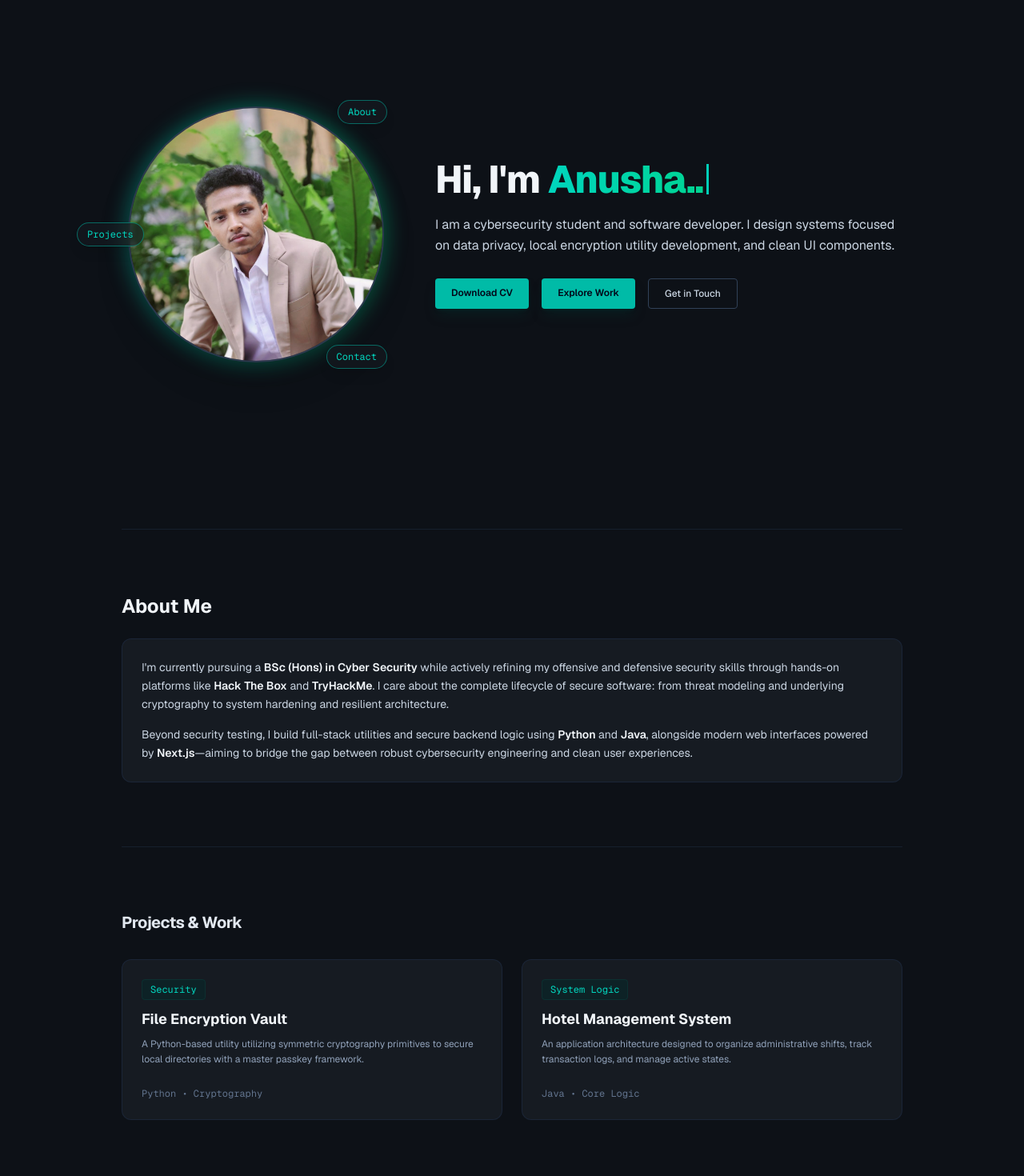
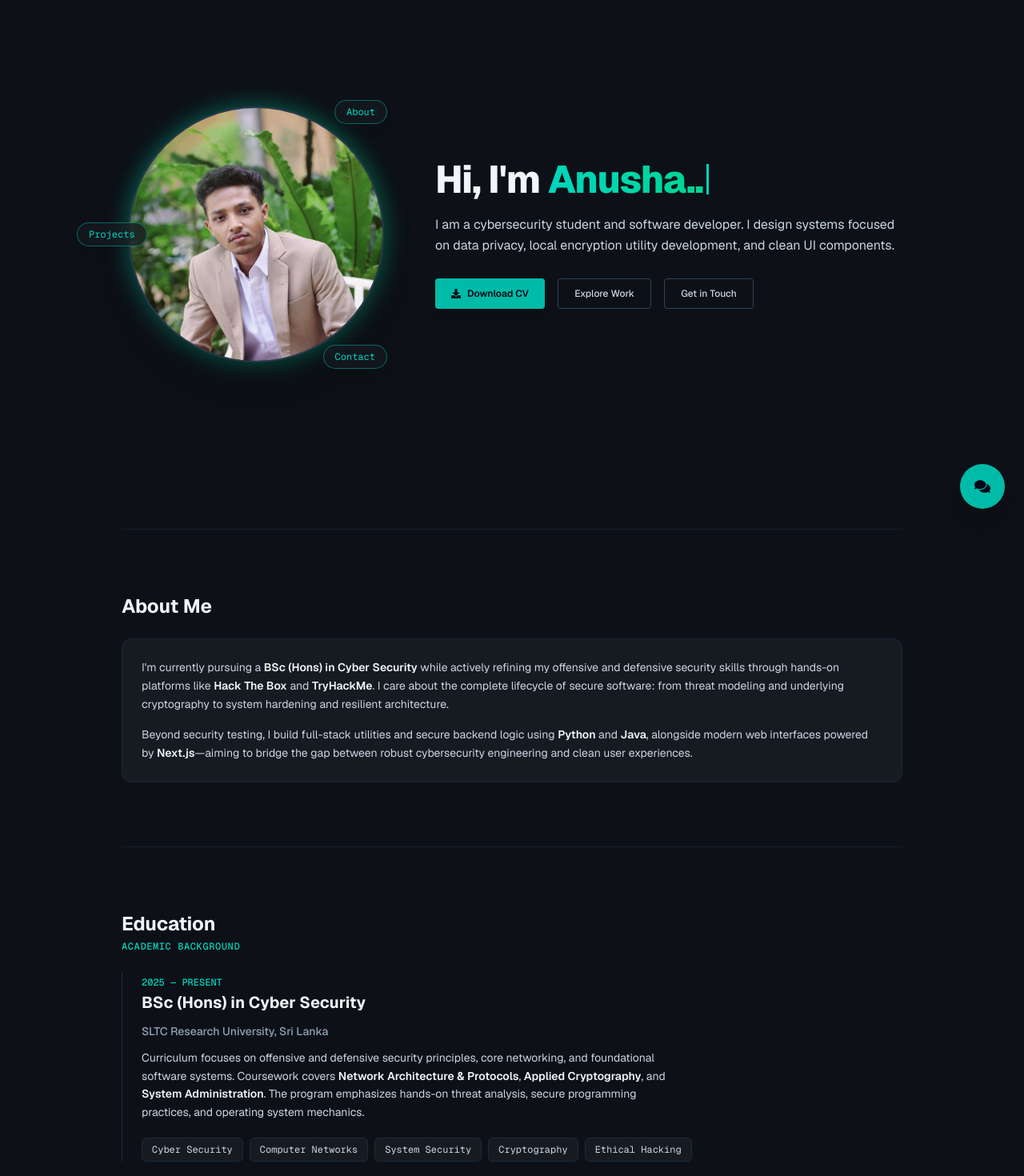
Before and after one commit to anushadilshan91-commits/My-Portfolio, a Next.js app: page / in a window 1280 px wide. Shown: the part 140-1610 px from the top of the page at 80% size. Built offline with nearby package versions, Linux system fonts and the light colour scheme.

Commit message:
Update code with bug fixes and improvements

```diff
--- /dev/null
+++ b/src/app/ChatBot.tsx
@@ -0,0 +1,54 @@
+"use client";
+import React, { useState } from "react";
+import { FaComments, FaTimes } from "react-icons/fa";
+
+export default function ChatBot() {
+  const [isOpen, setIsOpen] = useState(false);
+
+  return (
+    <div className="fixed bottom-6 right-6 z-50">
+      {/* Floating Toggle Button */}
+      <button
+        onClick={() => setIsOpen(!isOpen)}
+        aria-label="Toggle Chatbot"
+        className="w-14 h-14 rounded-full bg-teal-500 hover:bg-teal-400 text-slate-950 flex items-center justify-center text-xl shadow-xl transition-all duration-300 hover:scale-110"
+      >
+        {isOpen ? <FaTimes /> : <FaComments />}
+      </button>
+
+      {/* Chat Window */}
+      {isOpen && (
+        <div className="absolute bottom-18 right-0 w-80 sm:w-96 bg-[#161b22] border border-slate-800 rounded-xl shadow-2xl overflow-hidden flex flex-col h-96">
+          {/* Header */}
+          <div className="bg-[#0d1117] p-4 border-b border-slate-800 flex justify-between items-center">
+            <h3 className="text-sm font-bold text-slate-100 font-mono">
+              Assistant Bot
+            </h3>
+            <button
+              onClick={() => setIsOpen(false)}
+              className="text-slate-400 hover:text-slate-200 text-sm"
+            >
+              <FaTimes />
+            </button>
+          </div>
+
+          {/* Messages Container */}
+          <div className="flex-1 p-4 overflow-y-auto space-y-3 text-xs">
+            <div className="bg-slate-800/60 p-3 rounded-lg text-slate-300 max-w-[85%]">
+              Hi! Feel free to ask any questions about my projects or experience.
+            </div>
+          </div>
+
+          {/* Input Area */}
+          <div className="p-3 border-t border-slate-800/80 bg-[#0d1117]">
+            <input
+              type="text"
+              placeholder="Type a message..."
+              className="w-full bg-[#161b22] text-xs text-slate-200 border border-slate-800 rounded px-3 py-2 focus:outline-none focus:border-teal-500"
+            />
+          </div>
+        </div>
+      )}
+    </div>
+  );
+}
--- a/src/app/page.tsx
+++ b/src/app/page.tsx
@@ -2,8 +2,9 @@
 import React from 'react';
 import Image from 'next/image';
 import { FaLinkedinIn, FaWhatsapp, FaGithub, FaEnvelope, FaDownload } from "react-icons/fa";
+import ChatBot from "./ChatBot";
 
-// Typewriter Animation
+// Typewriter Animation Component
 function Typewriter({ text, speed = 450, pause = 1500 }: { text: string; speed?: number; pause?: number }) {
   const [displayedText, setDisplayedText] = React.useState("");
   const [isDeleting, setIsDeleting] = React.useState(false);
@@ -43,16 +44,19 @@ function Typewriter({ text, speed = 450, pause = 1500 }: { text: string; speed?:
 
 export default function Home() {
   return (
-    <div className="min-h-screen bg-[#0d1117] text-slate-100 font-sans selection:bg-teal-500 selection:text-slate-950">
+    <div className="min-h-screen bg-[#0d1117] text-slate-100 font-sans selection:bg-teal-500 selection:text-slate-950 scroll-smooth">
 
       {/* Navigation Header */}
-      <nav className="sticky top-0 z-50 backdrop-blur-md bg-[#0d1117]/80 border-b border-slate-800/60">
+      <nav className="sticky top-0 z-50 backdrop-blur-md bg-[#0d1117]/80 border-b border-slate-800/60 transition-all duration-300">
         <div className="max-w-5xl mx-auto px-6 h-16 flex items-center justify-between">
-          <span className="text-md font-mono font-bold text-teal-400">Anusha Dilshan</span>
+          <span className="text-md font-mono font-bold text-teal-400 hover:opacity-80 transition-opacity">
+            Anusha Dilshan
+          </span>
           <div className="flex gap-6 text-sm font-medium text-slate-400">
-            <a href="#about" className="hover:text-teal-400 transition-colors">About</a>
-            <a href="#projects" className="hover:text-teal-400 transition-colors">Projects</a>
-            <a href="#contact" className="hover:text-teal-400 transition-colors">Contact</a>
+            <a href="#about" className="hover:text-teal-400 transition-colors duration-300">About</a>
+            <a href="#education" className="hover:text-teal-400 transition-colors duration-300">Education</a>
+            <a href="#projects" className="hover:text-teal-400 transition-colors duration-300">Projects</a>
+            <a href="#contact" className="hover:text-teal-400 transition-colors duration-300">Contact</a>
           </div>
         </div>
       </nav>
@@ -66,19 +70,19 @@ export default function Home() {
           className="min-h-[calc(100vh-4rem)] flex flex-col md:flex-row items-center justify-center gap-12 md:gap-16 py-12"
         >
           {/* Profile Picture Container with Orbiting Buttons */}
-          <div className="relative w-64 h-64 md:w-80 md:h-80 flex-shrink-0">
+          <div className="relative w-64 h-64 md:w-80 md:h-80 flex-shrink-0 group">
 
             {/* Glow backdrop */}
-            <div className="absolute -inset-1 rounded-full bg-gradient-to-r from-teal-500/40 to-emerald-500/40 blur-md"></div>
+            <div className="absolute -inset-1 rounded-full bg-gradient-to-r from-teal-500/40 to-emerald-500/40 blur-md transition-all duration-500 group-hover:blur-lg"></div>
 
             {/* Circular Image Wrapper */}
-            <div className="relative w-full h-full rounded-full overflow-hidden border-2 border-slate-700/80 bg-[#161b22] shadow-2xl">
+            <div className="relative w-full h-full rounded-full overflow-hidden border-2 border-slate-700/80 bg-[#161b22] shadow-2xl transition-transform duration-500 hover:scale-[1.02]">
               <Image
                 src="/anusha.jpg"
                 alt="Anusha Dilshan"
                 fill
                 sizes="(max-width: 768px) 256px, 320px"
-                className="object-cover"
+                className="object-cover transition-transform duration-700 hover:scale-105"
                 style={{ objectPosition: 'center top' }}
                 priority
               />
@@ -87,7 +91,7 @@ export default function Home() {
             {/* Orbiting Button 1: About */}
             <a
               href="#about"
-              className="absolute -top-2 -right-1 z-10 px-3 py-1.5 bg-[#161b22]/60 backdrop-blur-md border border-teal-500/50 hover:border-teal-400 text-teal-400 text-xs font-mono rounded-full shadow-lg transition-all duration-300 hover:scale-110 hover:border-teal-300 hover:shadow-[0_0_40px_rgba(45,212,191,0.6)]"
+              className="absolute -top-2 -right-1 z-10 px-3.5 py-1.5 bg-[#161b22]/70 backdrop-blur-md border border-teal-500/50 hover:border-teal-400 text-teal-400 text-xs font-mono rounded-full shadow-lg transition-all duration-300 ease-in-out hover:scale-110 hover:shadow-[0_0_20px_rgba(45,212,191,0.5)]"
             >
               About
             </a>
@@ -95,7 +99,7 @@ export default function Home() {
             {/* Orbiting Button 2: Projects */}
             <a
               href="#projects"
-              className="absolute top-1/2 -left-16 -translate-y-1/2 z-10 px-3 py-1.5 bg-[#161b22]/60 backdrop-blur-md border border-teal-500/50 hover:border-teal-400 text-teal-400 text-xs font-mono rounded-full shadow-lg transition-all duration-300 hover:scale-110 hover:border-teal-300 hover:shadow-[0_0_40px_rgba(45,212,191,0.6)]"
+              className="absolute top-1/2 -left-16 -translate-y-1/2 z-10 px-3.5 py-1.5 bg-[#161b22]/70 backdrop-blur-md border border-teal-500/50 hover:border-teal-400 text-teal-400 text-xs font-mono rounded-full shadow-lg transition-all duration-300 ease-in-out hover:scale-110 hover:shadow-[0_0_20px_rgba(45,212,191,0.5)]"
             >
               Projects
             </a>
@@ -103,7 +107,7 @@ export default function Home() {
             {/* Orbiting Button 3: Contact */}
             <a
               href="#contact"
-              className="absolute -bottom-2 -right-1 z-10 px-3 py-1.5 bg-[#161b22]/60 backdrop-blur-md border border-teal-500/50 hover:border-teal-400 text-teal-400 text-xs font-mono rounded-full shadow-lg transition-all duration-300 hover:scale-110 hover:border-teal-300 hover:shadow-[0_0_40px_rgba(45,212,191,0.6)]"
+              className="absolute -bottom-2 -right-1 z-10 px-3.5 py-1.5 bg-[#161b22]/70 backdrop-blur-md border border-teal-500/50 hover:border-teal-400 text-teal-400 text-xs font-mono rounded-full shadow-lg transition-all duration-300 ease-in-out hover:scale-110 hover:shadow-[0_0_20px_rgba(45,212,191,0.5)]"
             >
               Contact
             </a>
@@ -120,23 +124,26 @@ export default function Home() {
               I am a cybersecurity student and software developer. I design systems focused on data privacy, local encryption utility development, and clean UI components.
             </p>
 
-            <div className="flex gap-4 pt-2">
+            <div className="flex flex-wrap gap-4 pt-2">
               <a
                 href="/CV.pdf"
                 download="Anusha_Dilshan_CV.pdf"
-                className="px-5 py-2.5 bg-teal-500 hover:bg-teal-400 text-slate-950 font-semibold rounded text-xs transition-colors shadow-lg shadow-teal-950/40"
-                >
-                  <span>Download CV</span>
-                </a>
+                className="px-5 py-2.5 bg-teal-500 hover:bg-teal-400 text-slate-950 font-semibold rounded text-xs transition-all duration-300 ease-in-out hover:-translate-y-0.5 shadow-lg hover:shadow-teal-500/20 flex items-center gap-2"
+              >
+                <FaDownload className="text-xs" />
+                <span>Download CV</span>
+              </a>
+
               <a
                 href="#projects"
-                className="px-5 py-2.5 bg-teal-500 hover:bg-teal-400 text-slate-950 font-semibold rounded text-xs transition-colors shadow-lg shadow-teal-950/40"
+                className="px-5 py-2.5 border border-slate-700 hover:border-teal-500/50 text-slate-300 hover:text-teal-400 font-medium rounded text-xs transition-all duration-300 ease-in-out hover:-translate-y-0.5"
               >
                 Explore Work
               </a>
+
               <a
                 href="#contact"
-                className="px-5 py-2.5 border border-slate-700 hover:border-slate-500 text-slate-300 font-medium rounded text-xs transition-colors"
+                className="px-5 py-2.5 border border-slate-700 hover:border-teal-500/50 text-slate-300 hover:text-teal-400 font-medium rounded text-xs transition-all duration-300 ease-in-out hover:-translate-y-0.5"
               >
                 Get in Touch
               </a>
@@ -146,11 +153,11 @@ export default function Home() {
         </section>
 
         {/* About Section */}
-        <section id="about" className="py-20 space-y-6 border-t border-slate-800/60">
+        <section id="about" className="py-20 space-y-6 border-t border-slate-800/60 scroll-mt-16">
           <h2 className="text-2xl font-bold text-slate-100 flex items-center gap-2">
             About Me
           </h2>
-          <div className="bg-[#161b22] border border-slate-800/80 p-6 rounded-xl space-y-4 text-slate-300 leading-relaxed text-sm">
+          <div className="bg-[#161b22] border border-slate-800/80 hover:border-slate-700/80 p-6 rounded-xl space-y-4 text-slate-300 leading-relaxed text-sm transition-all duration-300">
             <p>
               I'm currently pursuing a{" "}
               <strong className="text-slate-100 font-semibold">
@@ -183,17 +190,80 @@ export default function Home() {
           </div>
         </section>
 
+        {/* Education Section */}
+        <section id="education" className="py-20 space-y-6 border-t border-slate-800/60 scroll-mt-16">
+          <div>
+            <h2 className="text-2xl font-bold text-slate-100 flex items-center gap-2">
+              Education
+            </h2>
+            <p className="text-xs font-mono font-medium text-teal-400 mt-1 uppercase tracking-wider">
+              Academic background
+            </p>
+          </div>
+
+          {/* Education Details Wrapper */}
+          <div className="relative pl-6 border-l border-slate-800 space-y-6">
+            <div className="space-y-3">
+              {/* Date / Status */}
+              <span className="text-xs font-mono text-teal-400 font-medium">
+                2025 — PRESENT
+              </span>
+
+              {/* Title & University */}
+              <h3 className="text-xl font-bold text-slate-100">
+                BSc (Hons) in Cyber Security
+              </h3>
+              <p className="text-sm text-slate-400 font-medium">
+                SLTC Research University, Sri Lanka
+              </p>
+
+              {/* Coursework Description */}
+              <p className="text-sm text-slate-300 leading-relaxed max-w-2xl">
+                Curriculum focuses on offensive and defensive security principles, core
+                networking, and foundational software systems. Coursework covers{" "}
+                <strong className="text-slate-100 font-semibold">
+                  Network Architecture & Protocols
+                </strong>,{" "}
+                <strong className="text-slate-100 font-semibold">
+                  Applied Cryptography
+                </strong>, and{" "}
+                <strong className="text-slate-100 font-semibold">
+                  System Administration
+                </strong>. The program emphasizes hands-on threat analysis, secure programming practices, and operating system mechanics.
+              </p>
+
+              {/* Skill Tags */}
+              <div className="flex flex-wrap gap-2 pt-2">
+                {[
+                  "Cyber Security",
+                  "Computer Networks",
+                  "System Security",
+                  "Cryptography",
+                  "Ethical Hacking",
+                ].map((tag, idx) => (
+                  <span
+                    key={idx}
+                    className="text-xs font-mono text-slate-300 bg-[#161b22] border border-slate-800 px-3 py-1.5 rounded-md hover:border-teal-500/50 hover:text-teal-400 transition-all duration-300 ease-in-out hover:-translate-y-0.5"
+                  >
+                    {tag}
+                  </span>
+                ))}
+              </div>
+            </div>
+          </div>
+        </section>
+
         {/* Projects Section */}
-        <section id="projects" className="py-20 space-y-8 border-t border-slate-800/60">
-          <h2 className="text-xl font-bold text-slate-200 tracking-tight flex items-center gap-2">
+        <section id="projects" className="py-20 space-y-8 border-t border-slate-800/60 scroll-mt-16">
+          <h2 className="text-2xl font-bold text-slate-100 flex items-center gap-2">
             Projects & Work
           </h2>
 
           <div className="grid grid-cols-1 md:grid-cols-2 gap-6">
             {/* Card 1 */}
-            <div className="bg-[#161b22] border border-slate-800/80 hover:border-teal-500/40 p-6 rounded-xl transition-all hover:shadow-lg hover:shadow-teal-950/20 group">
+            <div className="bg-[#161b22] border border-slate-800/80 hover:border-teal-500/50 p-6 rounded-xl transition-all duration-300 ease-in-out hover:-translate-y-1 hover:shadow-xl hover:shadow-teal-950/30 group">
               <span className="text-xs font-mono text-teal-400 bg-teal-950/40 px-2.5 py-1 rounded border border-teal-900/30">Security</span>
-              <h3 className="text-lg font-bold text-slate-100 mt-3 group-hover:text-teal-300 transition-colors">File Encryption Vault</h3>
+              <h3 className="text-lg font-bold text-slate-100 mt-3 group-hover:text-teal-300 transition-colors duration-300">File Encryption Vault</h3>
               <p className="mt-2 text-xs text-slate-400 leading-relaxed">
                 A Python-based utility utilizing symmetric cryptography primitives to secure local directories with a master passkey framework.
               </p>
@@ -203,9 +273,9 @@ export default function Home() {
             </div>
 
             {/* Card 2 */}
-            <div className="bg-[#161b22] border border-slate-800/80 hover:border-teal-500/40 p-6 rounded-xl transition-all hover:shadow-lg hover:shadow-teal-950/20 group">
+            <div className="bg-[#161b22] border border-slate-800/80 hover:border-teal-500/50 p-6 rounded-xl transition-all duration-300 ease-in-out hover:-translate-y-1 hover:shadow-xl hover:shadow-teal-950/30 group">
               <span className="text-xs font-mono text-teal-400 bg-teal-950/40 px-2.5 py-1 rounded border border-teal-900/30">System Logic</span>
-              <h3 className="text-lg font-bold text-slate-100 mt-3 group-hover:text-teal-300 transition-colors">Hotel Management System</h3>
+              <h3 className="text-lg font-bold text-slate-100 mt-3 group-hover:text-teal-300 transition-colors duration-300">Hotel Management System</h3>
               <p className="mt-2 text-xs text-slate-400 leading-relaxed">
                 An application architecture designed to organize administrative shifts, track transaction logs, and manage active states.
               </p>
@@ -217,7 +287,7 @@ export default function Home() {
         </section>
 
         {/* Contact Footer */}
-        <section id="contact" className="border-t border-slate-800/60 py-20 text-center space-y-6">
+        <section id="contact" className="border-t border-slate-800/60 py-20 text-center space-y-6 scroll-mt-16">
           <h2 className="text-2xl font-bold text-slate-100">Let's Connect</h2>
           <p className="text-sm text-slate-400 max-w-sm mx-auto">
             Open to discussing security engineering, network defense, or technical software build collaborations.
@@ -231,7 +301,7 @@ export default function Home() {
               target="_blank"
               rel="noreferrer"
               aria-label="LinkedIn"
-              className="w-12 h-12 shrink-0 aspect-square rounded-full border border-slate-700/80 bg-[#161b22] text-slate-300 inline-flex items-center justify-center text-lg transition-all duration-300 hover:border-teal-400 hover:shadow-[0_0_40px_rgba(45,212,191,0.6)]"
+              className="w-12 h-12 shrink-0 aspect-square rounded-full border border-slate-700/80 bg-[#161b22] text-slate-300 inline-flex items-center justify-center text-lg transition-all duration-300 ease-in-out hover:border-teal-400 hover:text-teal-400 hover:scale-110 hover:shadow-[0_0_25px_rgba(45,212,191,0.5)]"
             >
               <FaLinkedinIn />
             </a>
@@ -242,7 +312,7 @@ export default function Home() {
               target="_blank"
               rel="noreferrer"
               aria-label="GitHub"
-              className="w-12 h-12 rounded-full border border-slate-700/80 bg-[#161b22] text-slate-300 flex items-center justify-center text-xl transition-all duration-300 hover:border-teal-400 hover:text-teal-400 hover:scale-110 hover:shadow-[0_0_25px_rgba(45,212,191,0.6)]"
+              className="w-12 h-12 rounded-full border border-slate-700/80 bg-[#161b22] text-slate-300 flex items-center justify-center text-xl transition-all duration-300 ease-in-out hover:border-teal-400 hover:text-teal-400 hover:scale-110 hover:shadow-[0_0_25px_rgba(45,212,191,0.5)]"
             >
               <FaGithub />
             </a>
@@ -253,7 +323,7 @@ export default function Home() {
               target="_blank"
               rel="noreferrer"
               aria-label="WhatsApp"
-              className="w-12 h-12 rounded-full border border-slate-700/80 bg-[#161b22] text-slate-300 flex items-center justify-center text-xl transition-all duration-300 hover:border-emerald-400 hover:text-emerald-400 hover:scale-110 hover:shadow-[0_0_25px_rgba(52,211,153,0.6)]"
+              className="w-12 h-12 rounded-full border border-slate-700/80 bg-[#161b22] text-slate-300 flex items-center justify-center text-xl transition-all duration-300 ease-in-out hover:border-emerald-400 hover:text-emerald-400 hover:scale-110 hover:shadow-[0_0_25px_rgba(52,211,153,0.5)]"
             >
               <FaWhatsapp />
             </a>
@@ -264,7 +334,7 @@ export default function Home() {
               target="_blank"
               rel="noreferrer"
               aria-label="Email"
-              className="w-12 h-12 rounded-full border border-slate-700/80 bg-[#161b22] text-slate-300 flex items-center justify-center text-lg transition-all duration-300 hover:border-teal-400 hover:text-teal-400 hover:scale-110 hover:shadow-[0_0_25px_rgba(45,212,191,0.6)]"
+              className="w-12 h-12 rounded-full border border-slate-700/80 bg-[#161b22] text-slate-300 flex items-center justify-center text-lg transition-all duration-300 ease-in-out hover:border-teal-400 hover:text-teal-400 hover:scale-110 hover:shadow-[0_0_25px_rgba(45,212,191,0.5)]"
             >
               <FaEnvelope />
             </a>
@@ -272,6 +342,9 @@ export default function Home() {
         </section>
 
       </main>
+
+      {/* Floating ChatBot Component */}
+      <ChatBot />
     </div>
   );
 }
```
